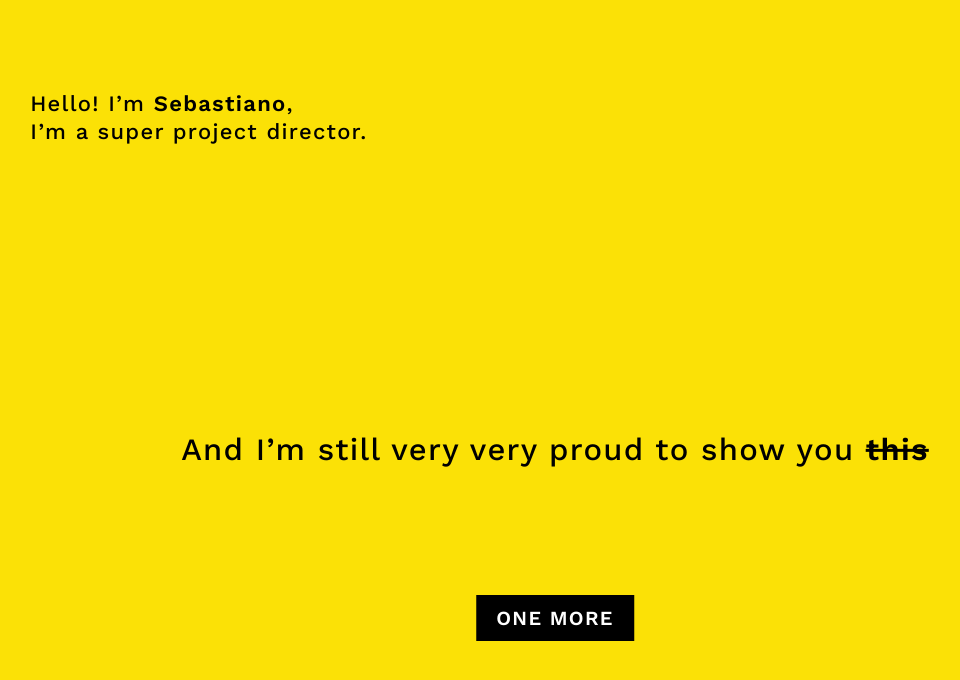
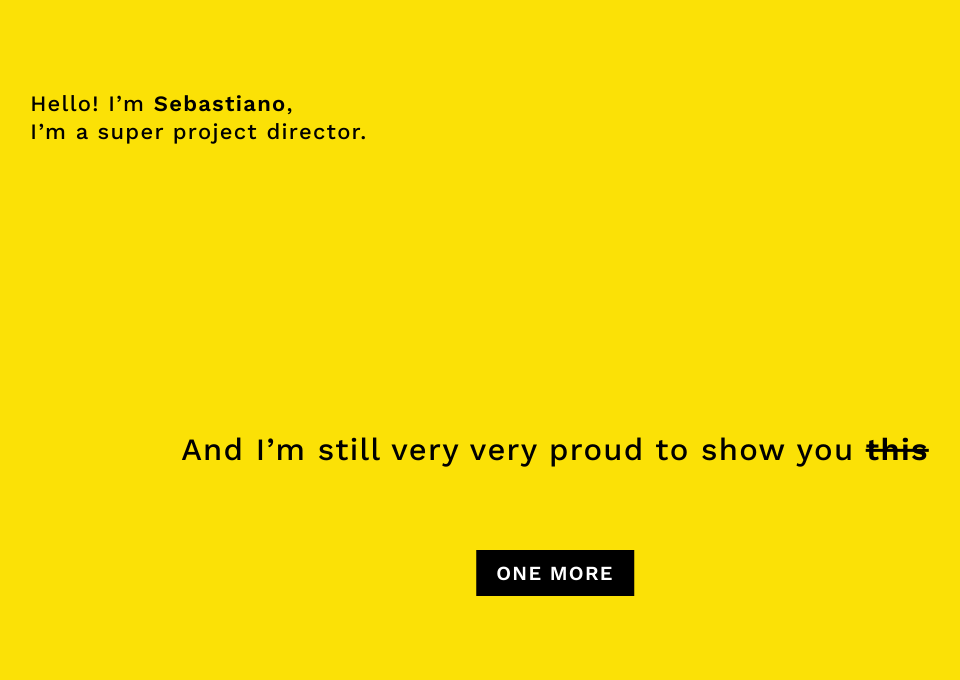
Before and after one commit to sebastianomastroeni/sebastianomastroeni.github.io, a Jekyll site: the page built from index.html, in a window 1280 px wide. Shown: the top 680 px of the page, without its empty margins (85-1045 px from the left). Built offline with Jekyll 4.4.1, drawn with Linux system fonts in a browser that asks for light colours.

Commit message:
Update index.html

```diff
--- a/index.html
+++ b/index.html
@@ -1,13 +1,6 @@
 ---
 layout: default
 ---
-<style>
-.m-list__item a:after { content: '';}
-.m-list__item a:hover:after, .m-list__item a:active:after {
-    display: block!important;
-}
-    .m-list-cta {top: 55%;}
-</style>
 
 <div class="m-list-wrapper">
     <ul class="m-list">
```
